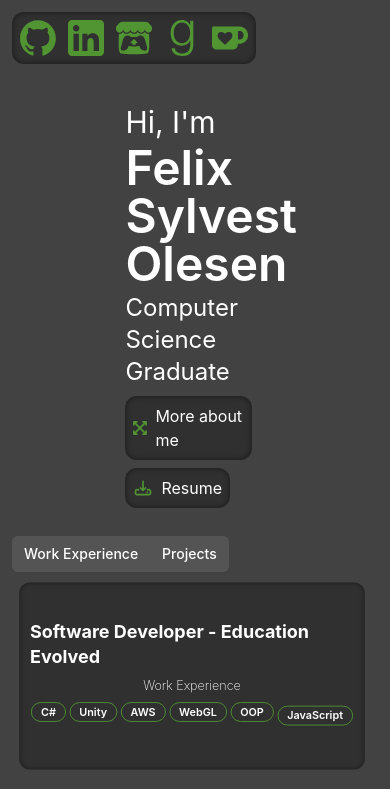
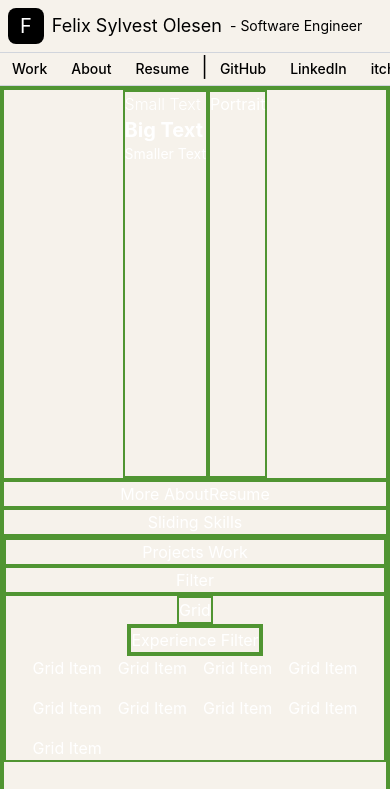
Before and after one commit to felixOlesen/Developer-Portfolio, a SvelteKit app: page / in a window 390 px wide. Shown: the top 789 px of the page. Built offline with nearby package versions, Linux system fonts and the light colour scheme.

Commit message:
feature/implemented new navbar with reactive mobile-first scaling

```diff
--- a/src/routes/+layout.svelte
+++ b/src/routes/+layout.svelte
@@ -1,6 +1,15 @@
-<script lang="ts">import "../app.css";
-	interface Props {
-		children?: import('svelte').Snippet;
-	}
+<script lang="ts">
+  import "../app.css";
+  import FooterContent from "./footer_content.svelte";
+  import HeaderNav from "./header_nav.svelte";
 
-	let { children }: Props = $props();</script>{@render children?.()}
+  interface Props {
+      children?: import('svelte').Snippet;
+  }
+
+  let { children }: Props = $props();
+</script>
+
+<HeaderNav/>
+<main>{@render children?.()}</main>
+<FooterContent />
--- a/src/routes/+page.svelte
+++ b/src/routes/+page.svelte
@@ -1,11 +1,16 @@
 <script lang="ts">
     import { info } from '$lib/data.js';
-    import Projects from "./projects.svelte";
-    import Socials from "./socials.svelte";
-  let { data } = $props();
+  import MainSplash from './main_splash.svelte';
+  import ProjectsWork from './projects_work.svelte';
+    let { data } = $props();
 
 </script>
-<div class="flex flex-col h-screen space-y-3 sm:space-y-0">
+<div class="flex flex-col h-screen border-2 bg-[#F6F2EB]">
+    <!-- main -->
+     <MainSplash />
+     <ProjectsWork />
+</div>
+<!-- <div class="flex flex-col h-screen space-y-3 sm:space-y-0">
     <div class="flex flex-col sm:flex-row sm:h-3/5">
         <div class="flex flex-row h-fit space-x-3 sm:space-x-0 sm:flex-col sm:h-full ml-3 sm:ml-6 w-fit">
             <Socials></Socials>
@@ -33,7 +38,7 @@
     <div class="flex flex-col h-2/5 pt-4 sm:pt-0">
         <Projects resumeData={data}></Projects>
     </div>
-</div>
+</div> -->
 
 
 
--- /dev/null
+++ b/src/routes/footer_content.svelte
@@ -0,0 +1,5 @@
+<div class="flex flex-row border-2 place-content-center">
+    <div>
+        <h1>Footer</h1>
+    </div>
+</div>
--- /dev/null
+++ b/src/routes/header_nav.svelte
@@ -0,0 +1,21 @@
+<script>
+    import { Button } from "$lib/components/ui/button/index.js";
+
+</script>
+
+<div class="flex flex-col md:flex-row place-content-center border-gray-300 md:border-b-1 bg-[#F6F2EB] items-center">
+    <div class="flex flex-row border-gray-300 border-b-1 md:border-0 w-full md:w-3/8 items-center p-2 gap-2">
+        <div class="px-3 py-1 rounded-lg bg-black"><p class="text-xl">F</p></div>
+        <p class="text-lg text-black">Felix Sylvest Olesen</p>
+        <p class="text-sm text-black">- Software Engineer</p>
+    </div>
+    <div class="flex overflow-x-scroll w-full h-full place-content-start md:place-content-end border-gray-300 border-b-1 md:border-0 md:w-3/8 md:h-full items-center">
+        <Button class="text-black" size="sm" variant="ghost">Work</Button>
+        <Button class="text-black" size="sm" variant="ghost">About</Button>
+        <Button class="text-black" size="sm" variant="ghost">Resume</Button>
+        <span class="inline-block align-top text-black text-xl pb-1">|</span>
+        <Button class="text-black" size="sm" variant="ghost">GitHub</Button>
+        <Button class="text-black" size="sm" variant="ghost">LinkedIn</Button>
+        <Button class="text-black" size="sm" variant="ghost">itch.io</Button>
+    </div>
+</div>
--- /dev/null
+++ b/src/routes/main_splash.svelte
@@ -0,0 +1,15 @@
+<div class="flex flex-row border-2 h-1/2 place-content-center">
+    <div class="flex flex-col border-2">
+        <div><p class="text-base font-light">Small Text</p></div>
+        <div><p class="text-xl font-bold">Big Text</p></div>
+        <div><p class="text-sm font-normal">Smaller Text</p></div>
+    </div>
+    <div class="flex flex-col border-2"><h1>Portrait</h1></div>
+</div>
+<div class="flex flex-row border-2 place-content-center">
+    <h1>More About</h1>
+    <h1>Resume</h1>
+</div>
+<div class="flex flex-row border-2 place-content-center">
+    <h1>Sliding Skills</h1>
+</div>
--- /dev/null
+++ b/src/routes/projects_work.svelte
@@ -0,0 +1,25 @@
+<div class="flex flex-col border-2 h-1/2">
+    <div class="flex flex-row border-2 place-content-center">
+        <h1>Projects Work</h1>
+    </div>
+    <div class="flex flex-row border-2 place-content-center">
+        <h1>Filter</h1>
+    </div>
+    <div class="flex flex-col border-2 items-center">
+        <div class="flex flex-row border-2"><h1>Grid</h1></div>
+        <div class="flex flex-row border-2">
+            <div class="flex flex-row border-2"><h1>Experience Filter</h1></div>
+        </div>
+        <div class="grid grid-cols-4 gap-4">
+            <div><p>Grid Item</p></div>
+            <div><p>Grid Item</p></div>
+            <div><p>Grid Item</p></div>
+            <div><p>Grid Item</p></div>
+            <div><p>Grid Item</p></div>
+            <div><p>Grid Item</p></div>
+            <div><p>Grid Item</p></div>
+            <div><p>Grid Item</p></div>
+            <div><p>Grid Item</p></div>
+        </div>
+    </div>
+</div>
```
Also changed, not shown: 1 other file (tests, documents, lock files or other folders).
